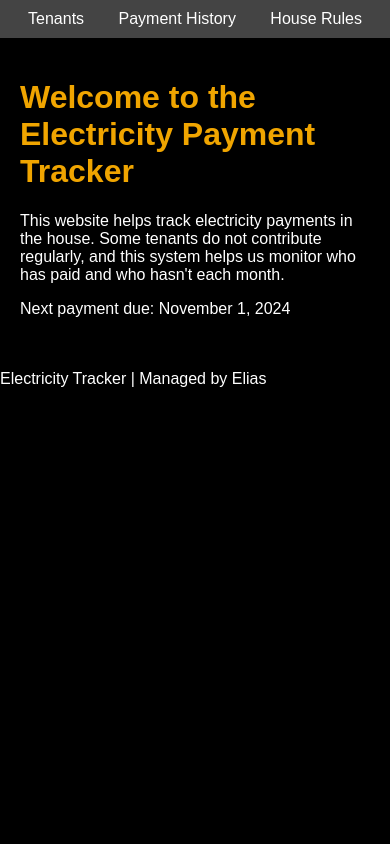
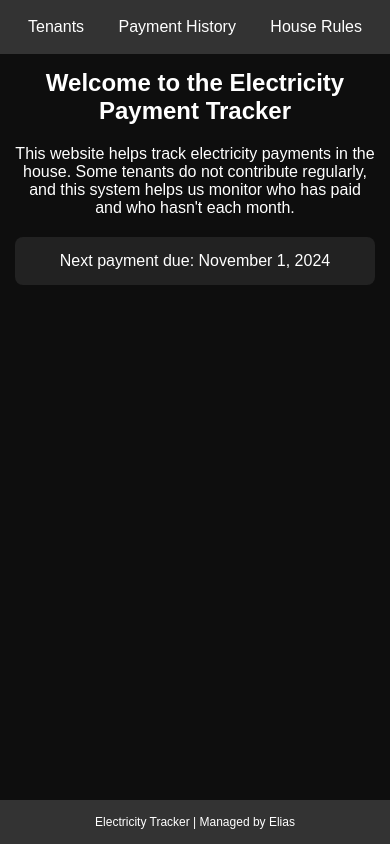
Before and after one commit to Eliascodebreaker/Electricity-Payment-Tracker, a plain HTML site: page index.html in a window 390 px wide. Drawn offline with Linux system fonts and the light colour scheme.

Commit message:
Update style.css

```diff
--- a/style.css
+++ b/style.css
@@ -1,58 +1,101 @@
+/* Basic Reset */
+* {
+    margin: 0;
+    padding: 0;
+    box-sizing: border-box;
+}
+
+/* General Styles */
 body {
     font-family: Arial, sans-serif;
-    background-color: black; /* Dark mode as requested */
-    color: white; /* Text color contrast */
+    background: #0e0e0e;
+    color: #fff;
+    text-align: center;
     margin: 0;
     padding: 0;
 }
 
+h1 {
+    font-size: 2rem;
+    margin-bottom: 20px;
+}
+
+/* Navbar Styles */
 nav {
-    background-color: #444;
-    padding: 10px;
-    text-align: center;
+    background-color: #333;
+    padding: 10px 0;
 }
 
 nav a {
-    color: white;
-    margin: 0 15px;
+    color: #fff;
     text-decoration: none;
+    font-size: 18px;
+    padding: 10px 20px;
+    display: inline-block;
+    transition: all 0.3s ease;
 }
 
 nav a:hover {
-    text-decoration: underline;
+    background-color: #444;
+    color: #01fefe;
+    text-shadow: 0 0 10px #01fefe;
+}
+
+nav a.active {
+    background-color: #01fefe;
+    color: #000;
 }
 
 .container {
     padding: 20px;
 }
 
-h1, h2 {
-    color: #f0a500; /* Make headings stand out */
+#calendar {
+    background-color: #222;
+    padding: 15px;
+    border-radius: 8px;
+    margin-top: 20px;
 }
 
-.checkbox-label {
-    display: block;
-    margin: 5px 0;
+#calendar p {
+    font-size: 1.2rem;
 }
 
-button {
-    background-color: #f0a500;
-    color: black;
-    border: none;
-    padding: 10px 20px;
-    cursor: pointer;
+/* Footer */
+footer {
+    background-color: #333;
+    color: #fff;
+    padding: 10px;
+    position: fixed;
+    bottom: 0;
+    width: 100%;
 }
 
-button:hover {
-    background-color: #d08c00;
+footer p {
+    margin: 5px;
+    font-size: 14px;
 }
 
-.tenant-box {
-    margin: 20px 0;
+/* Mobile Responsive */
+@media only screen and (max-width: 768px) {
+    nav a {
+        font-size: 16px;
+        padding: 8px 15px;
+    }
+
+    h1 {
+        font-size: 1.5rem;
+    }
+
+    .container {
+        padding: 15px;
+    }
+
+    #calendar p {
+        font-size: 1rem;
+    }
+
+    footer p {
+        font-size: 12px;
+    }
 }
-
-#payment-info-box {
-    margin: 20px 0;
-    padding: 10px;
-    background-color: #333;
-}
```
